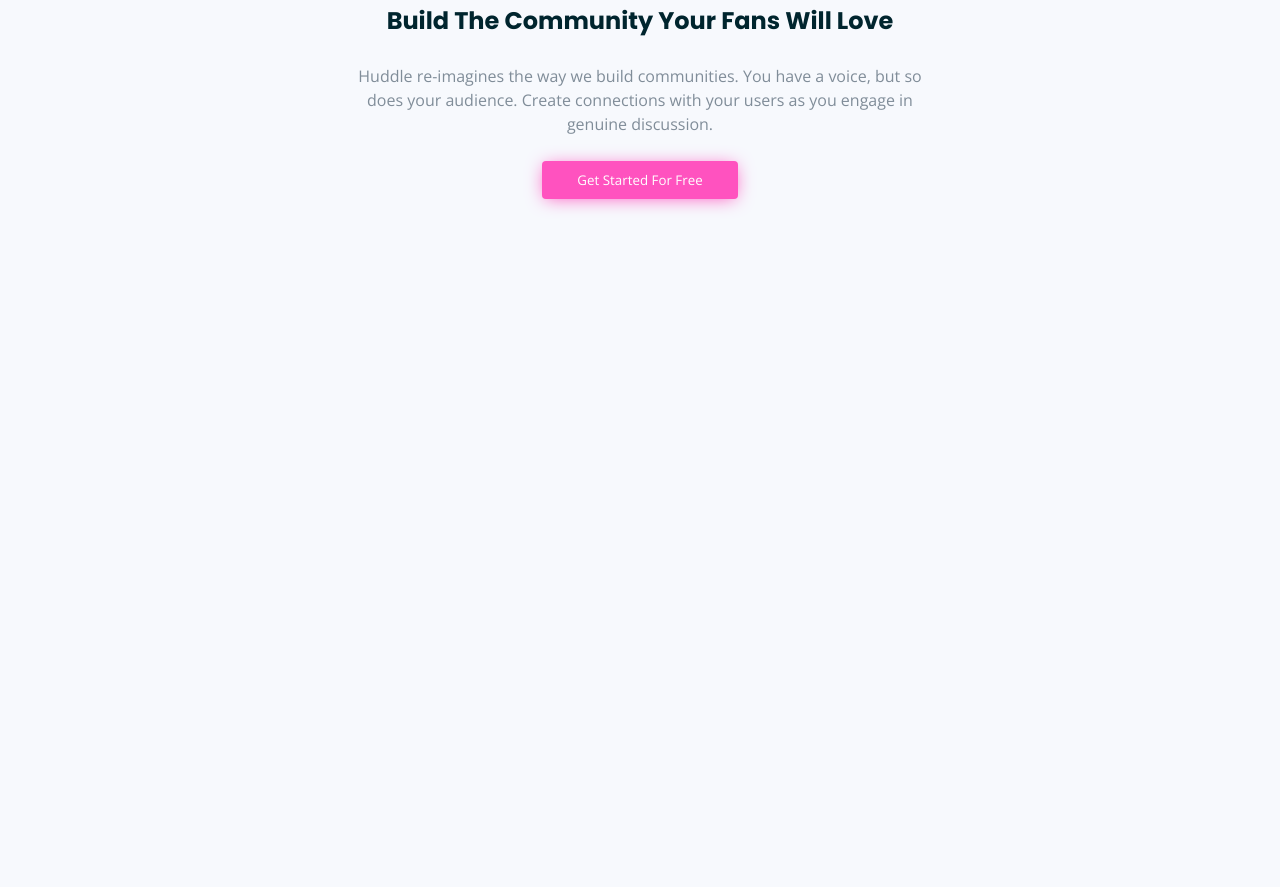
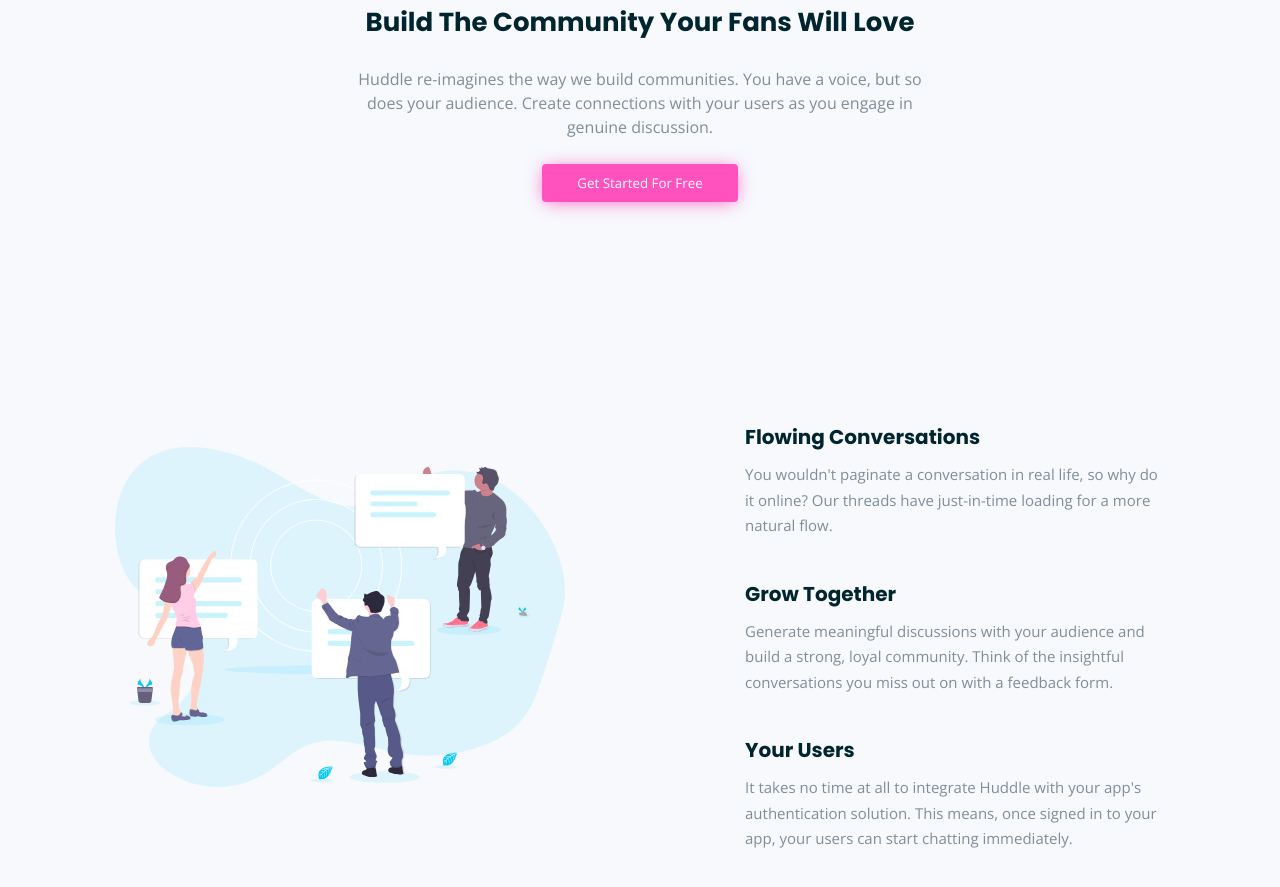
Before and after one commit to developerruhul/huddle-decorative-elements, a website built with Parcel: page src/index.html in a window 1280 px wide. Shown: the part 625-1512 px from the top of the page. Before the commit the page ends 1064 px from the top, so only its background shows below. Built offline with nearby package versions, Linux system fonts and the light colour scheme.

Commit message:
users section complete

```diff
--- a/src/index.html
+++ b/src/index.html
@@ -18,16 +18,18 @@
     <link rel="stylesheet" href="./styles/main.scss" />
 
     <link
-      href="https://fonts.googleapis.com/css?family=Poppins:400,600,700|Open+Sans:400,700"
+      href="https://fonts.googleapis.com/css?family=Poppins:400,600,700|Open+Sans:400,600,700"
       rel="stylesheet"
     />
   </head>
   <body>
-    <header class="header">
+    <!-- the nav at the top with logo and and a button -->
+    <nav class="header">
       <img class="header__brand" src="./images/logo.svg" alt="huddle" />
       <button class="header__cta">Try It Free</button>
-    </header>
+    </nav>
 
+    <!-- intro of the site below the nav -->
     <article class="masthead">
       <img
         class="masthead__img"
@@ -49,5 +51,43 @@
         </button>
       </section>
     </article>
+
+    <!-- features -->
+    <section class="users">
+      <img
+        class="users__img"
+        src="./images/illustration-your-users.svg"
+        alt="users"
+      />
+
+      <section class="features">
+        <article class="features__col">
+          <h2 class="features__title">Flowing Conversations</h2>
+          <p class="features__description">
+            You wouldn't paginate a conversation in real life, so why do it
+            online? Our threads have just-in-time loading for a more natural
+            flow.
+          </p>
+        </article>
+
+        <article class="features__col">
+          <h2 class="features__title">Grow Together</h2>
+          <p class="features__description">
+            Generate meaningful discussions with your audience and build a
+            strong, loyal community. Think of the insightful conversations you
+            miss out on with a feedback form.
+          </p>
+        </article>
+
+        <article class="features__col">
+          <h2 class="features__title">Your Users</h2>
+          <p class="features__description">
+            It takes no time at all to integrate Huddle with your app's
+            authentication solution. This means, once signed in to your app,
+            your users can start chatting immediately.
+          </p>
+        </article>
+      </section>
+    </section>
   </body>
 </html>
--- a/src/styles/main.scss
+++ b/src/styles/main.scss
@@ -13,11 +13,12 @@
   font-family: "Open Sans", "sans-serif";
   color: $ntrl-dark-cyan;
   line-height: 1.5;
+  overflow-x: hidden;
   // ! remove it
   margin-bottom: 240px;
 }
 
-button{
+button {
   cursor: pointer;
 }
 
@@ -29,6 +30,7 @@
 
 // header
 .header {
+  max-width: 1050px;
   padding: 25px 0;
   display: flex;
   justify-content: space-between;
@@ -46,11 +48,12 @@
   &__cta {
     border: 0;
     font-size: 12px;
+    font-weight: 600;
     background: white;
     box-shadow: 0 3px 17px -5px rgba(0, 0, 0, 0.1);
     color: $color1;
     padding: 5px 20px;
-    border-radius: 2px;
+    border-radius: 4px;
 
     @include big {
       padding: 8px 40px;
@@ -81,7 +84,7 @@
 
   &__content {
     &-title {
-      font-size: 24px;
+      font-size: 26px;
       margin-bottom: 25px;
     }
     &-description {
@@ -99,3 +102,53 @@
     }
   }
 }
+
+// features
+.users {
+  max-width: 1050px;
+  display: flex;
+  flex-flow: column;
+  width: 90%;
+  margin: 180px auto;
+  align-items: center;
+
+  @media (min-width: 800px) {
+    flex-flow: row;
+    justify-content: space-between;
+    align-items: center;
+  }
+
+  &__img {
+    width: 100%;
+    margin-bottom: 60px;
+    max-width: 450px;
+
+    @media (min-width: 800px) {
+      margin-bottom: 0;
+      flex: 1;
+    }
+  }
+
+  .features {
+    text-align: center;
+    max-width: 420px;
+
+    @media (min-width: 800px) {
+      text-align: left;
+      margin-left: 60px;
+    }
+
+    &__col {
+      margin-top: 40px;
+    }
+    &__title {
+      font-size: 20px;
+      margin-bottom: 10px;
+    }
+    &__description {
+      font-size: 15px;
+      color: $ntrl-gray-blue;
+      line-height: 1.7;
+    }
+  }
+}
```
